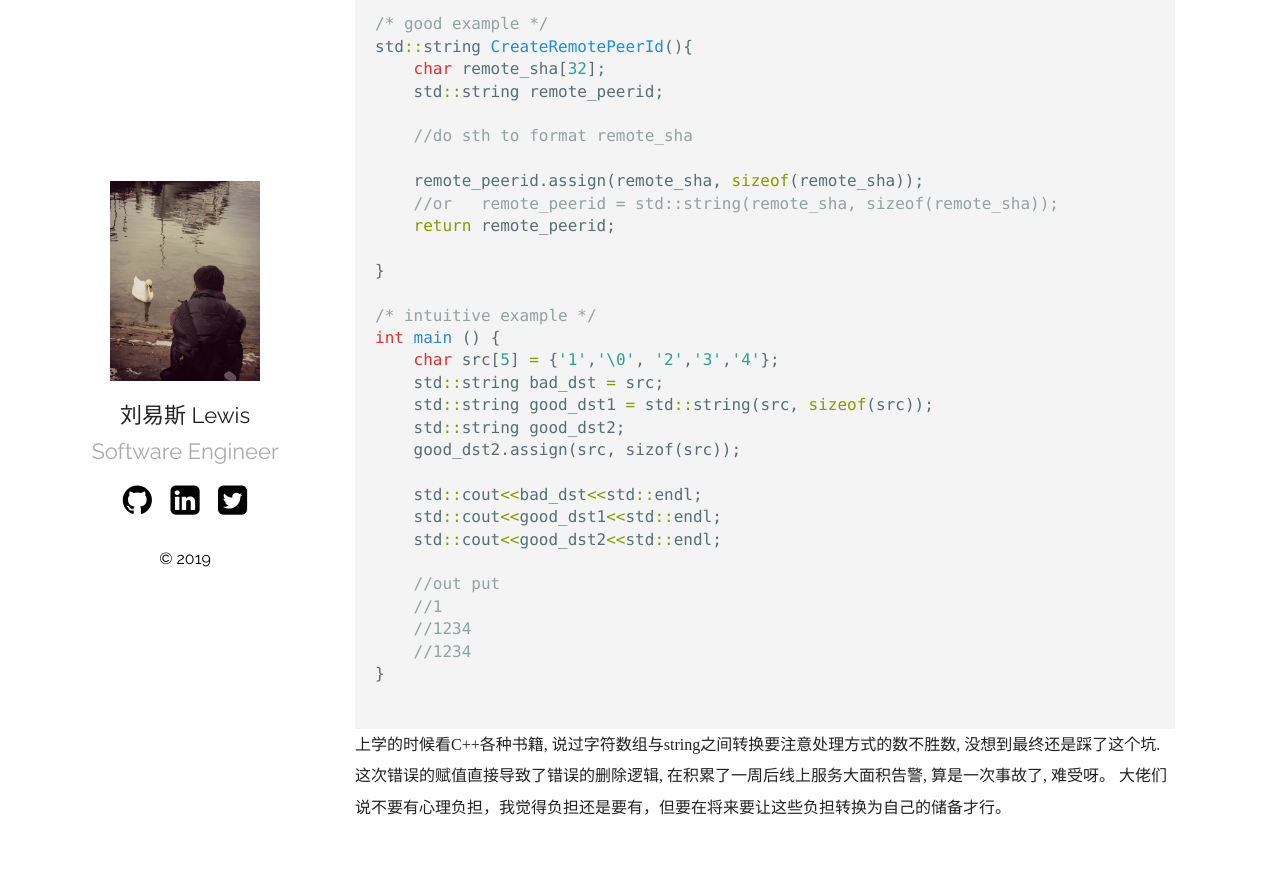
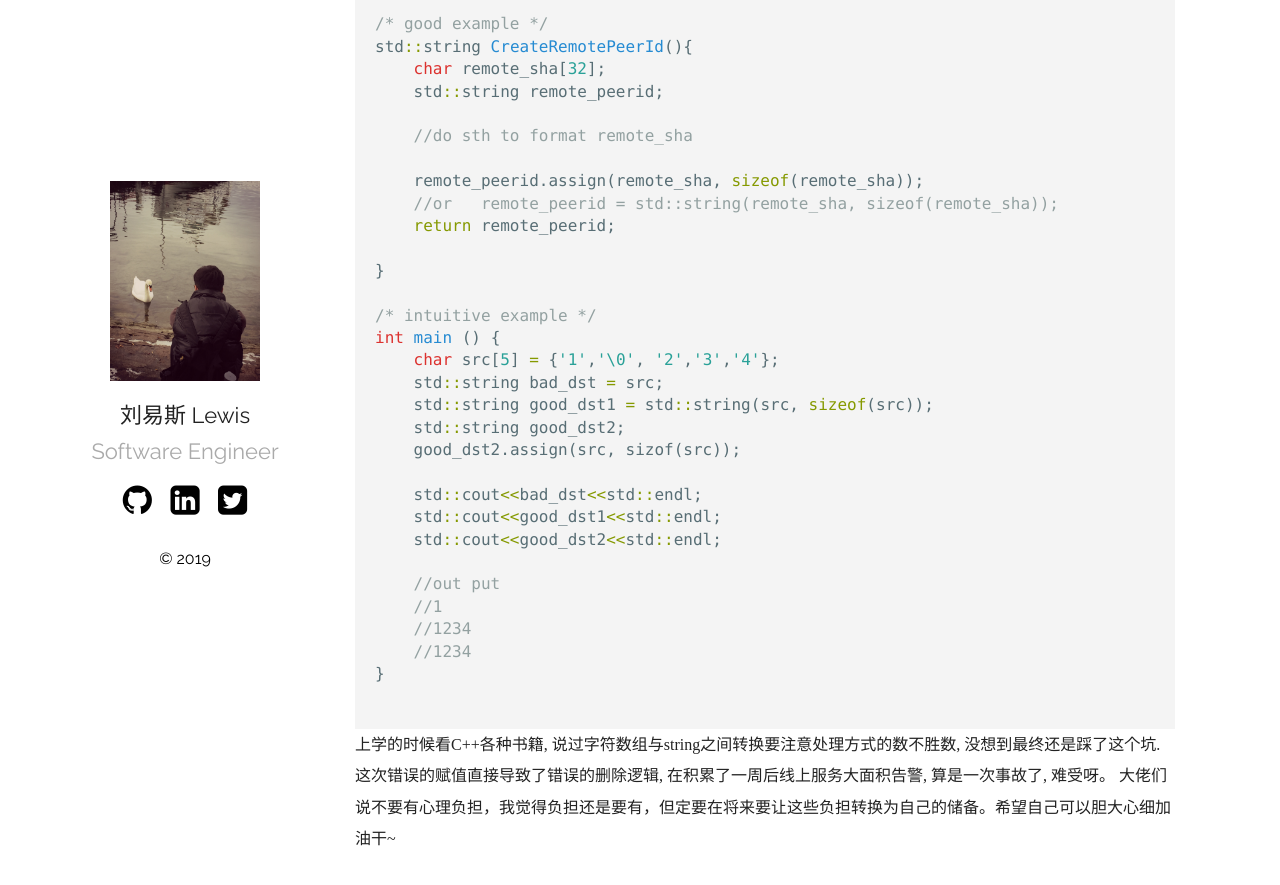
Before and after one commit to SonderEASE/lewis-blog.io, a Jekyll site: the page built from _posts/2020-01-08-string-trunked.markdown, in a window 1280 px wide and 900 px high, scrolled down 574 px. Shown: the top 885 px of the window. Built offline with Jekyll 4.4.1, drawn with Linux system fonts in a browser that asks for light colours.

Commit message:
修改错句

````diff
--- a/_posts/2020-01-08-string-trunked.markdown
+++ b/_posts/2020-01-08-string-trunked.markdown
@@ -55,4 +55,4 @@ int main () {
 
 ```
 
-<font face="微软雅黑" >上学的时候看C++各种书籍, 说过字符数组与string之间转换要注意处理方式的数不胜数, 没想到最终还是踩了这个坑. 这次错误的赋值直接导致了错误的删除逻辑, 在积累了一周后线上服务大面积告警, 算是一次事故了, 难受呀。 大佬们说不要有心理负担，我觉得负担还是要有，但要在将来要让这些负担转换为自己的储备才行。</font>
+<font face="微软雅黑" >上学的时候看C++各种书籍, 说过字符数组与string之间转换要注意处理方式的数不胜数, 没想到最终还是踩了这个坑. 这次错误的赋值直接导致了错误的删除逻辑, 在积累了一周后线上服务大面积告警, 算是一次事故了, 难受呀。 大佬们说不要有心理负担，我觉得负担还是要有，但定要在将来要让这些负担转换为自己的储备。希望自己可以胆大心细加油干~</font>
````
